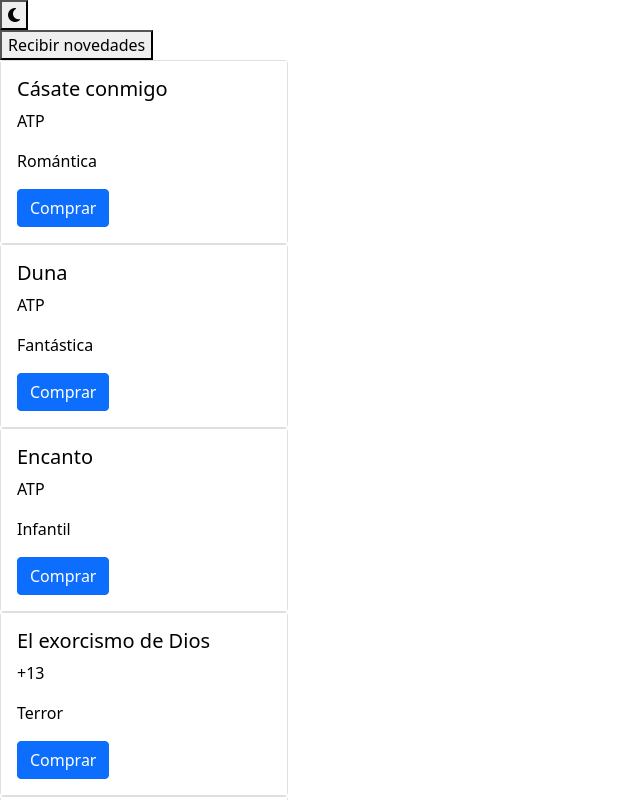
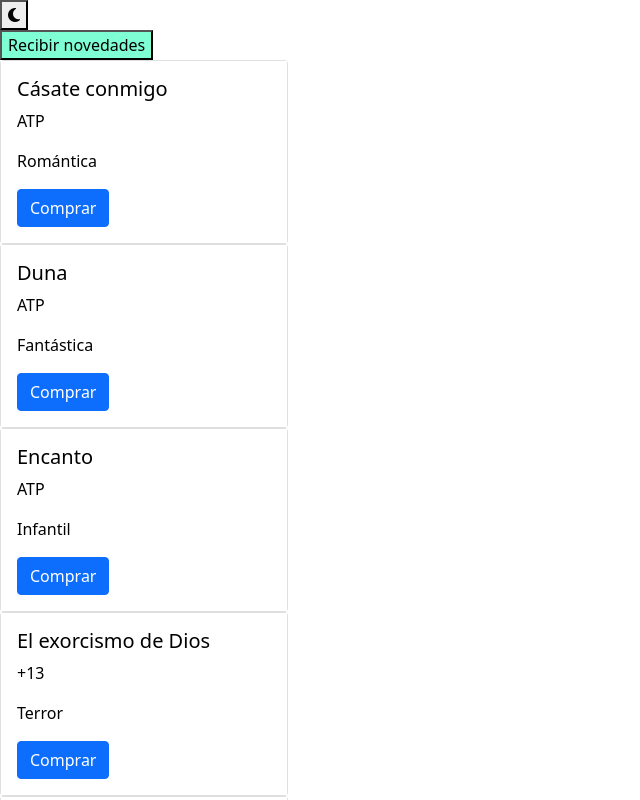
Before and after one commit to mercedeszapata/cinema, a website: page index.html in a window 1280 px wide. Both pictures are taken after a click on the button "Recibir novedades". Shown: the top 800 px of the page, without its empty margins (0-640 px from the left). Drawn offline with nearby package versions, Linux system fonts and the light colour scheme.

Commit message:
onmouseover

```diff
--- a/jv1.js
+++ b/jv1.js
@@ -6,13 +6,17 @@ console.log(cambiarModo);
 let fondoBody= document.getElementById("body");
 console.log(fondoBody.className);
 let botonNovedades=document.getElementById("novedades");
+botonNovedades.onmouseover=()=>{
+    novedades.className= "colorBoton";
+    }
 botonNovedades.onclick=()=>{
     alert("Ya estas suscripto");
 }
+
     cambiarModo.addEventListener("click", ()=>{
         if(fondoBody.className=="claro"){
             fondoBody.className= "oscuro";
-            divCarterlera.className="oscuro"
+            divCarterlera.className="oscuro";
         }
         else{
             fondoBody.className="claro";
--- a/sass/style.scss
+++ b/sass/style.scss
@@ -37,3 +37,6 @@
     }
 
 }
+.colorBoton{
+    background-color:aquamarine;
+}
```
Also changed, not shown: estiloscss/style.css.
